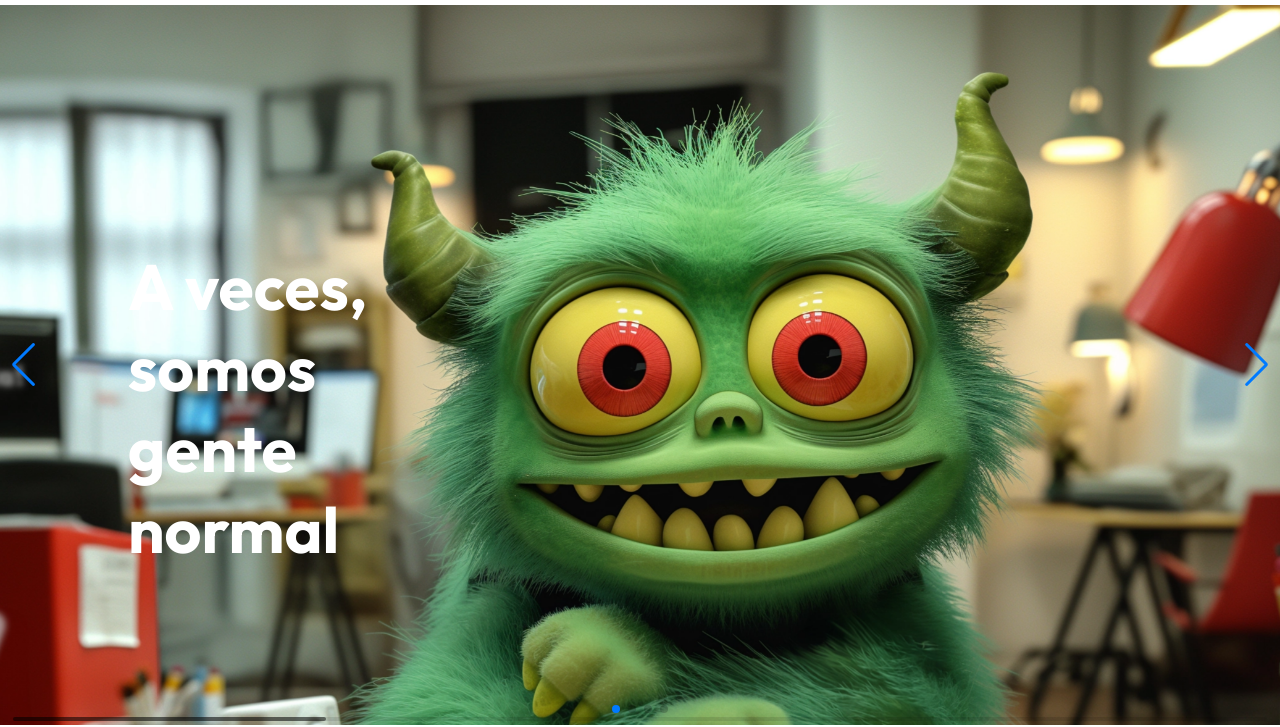
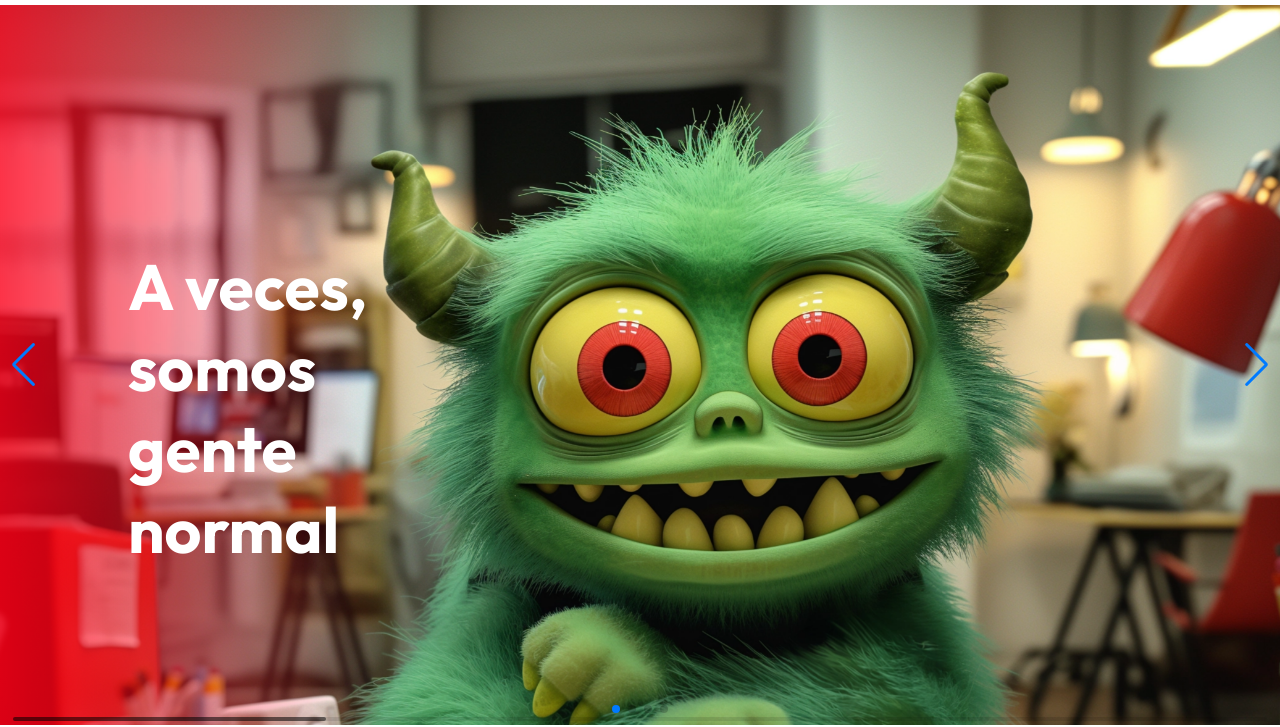
Before and after one commit to macnemoto/impacta-project, a website: page src/index.html in a window 1280 px wide. Shown: the part 83-810 px from the top of the page. Drawn offline with nearby package versions, Linux system fonts and the light colour scheme; grey boxes are pictures that could not be loaded.

Commit message:
improving the slider

```diff
--- a/src/index.html
+++ b/src/index.html
@@ -60,6 +60,9 @@
     <!-- Swiper -->
     <!-- Slider main container -->
     <div class="swiper relative">
+      <div class="absolute-hero">
+
+      </div>
       <h1 class="absolute text-size">
         A veces, <br />
         somos<br />
--- a/src/styles/style.scss
+++ b/src/styles/style.scss
@@ -207,3 +207,26 @@ p {
     object-fit: cover;
     filter: invert(100%) brightness(1000%);
   }
+
+  .absolute-hero {
+    position: absolute;
+    top: 0;
+    left: 0;
+    width: 70%;
+    height: 100%;
+    z-index: 10;
+    background-color: #e2001a;
+    background: linear-gradient(to right, rgba(256, 0, 26, 0.8), rgba(256, 0, 26, 0.0));
+  }
+
+  @media screen and (min-width: 768px) {
+    .absolute-hero {
+      width: 50%;
+    }
+  }
+
+  @media screen {
+    .absolute-hero {
+      width: 30%;
+    }
+  }
```
Also changed, not shown: src/styles/output/style.css, 1 other file.
